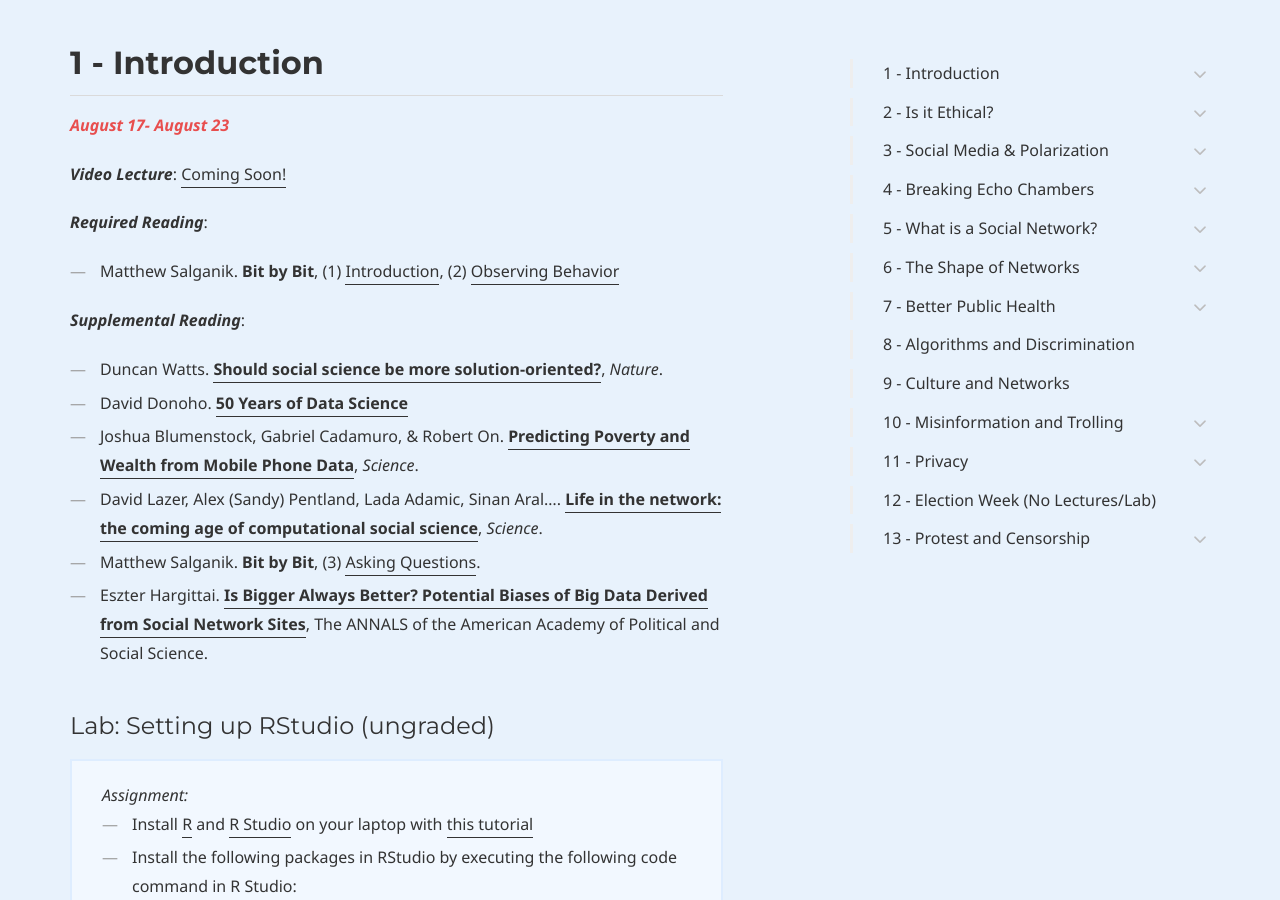
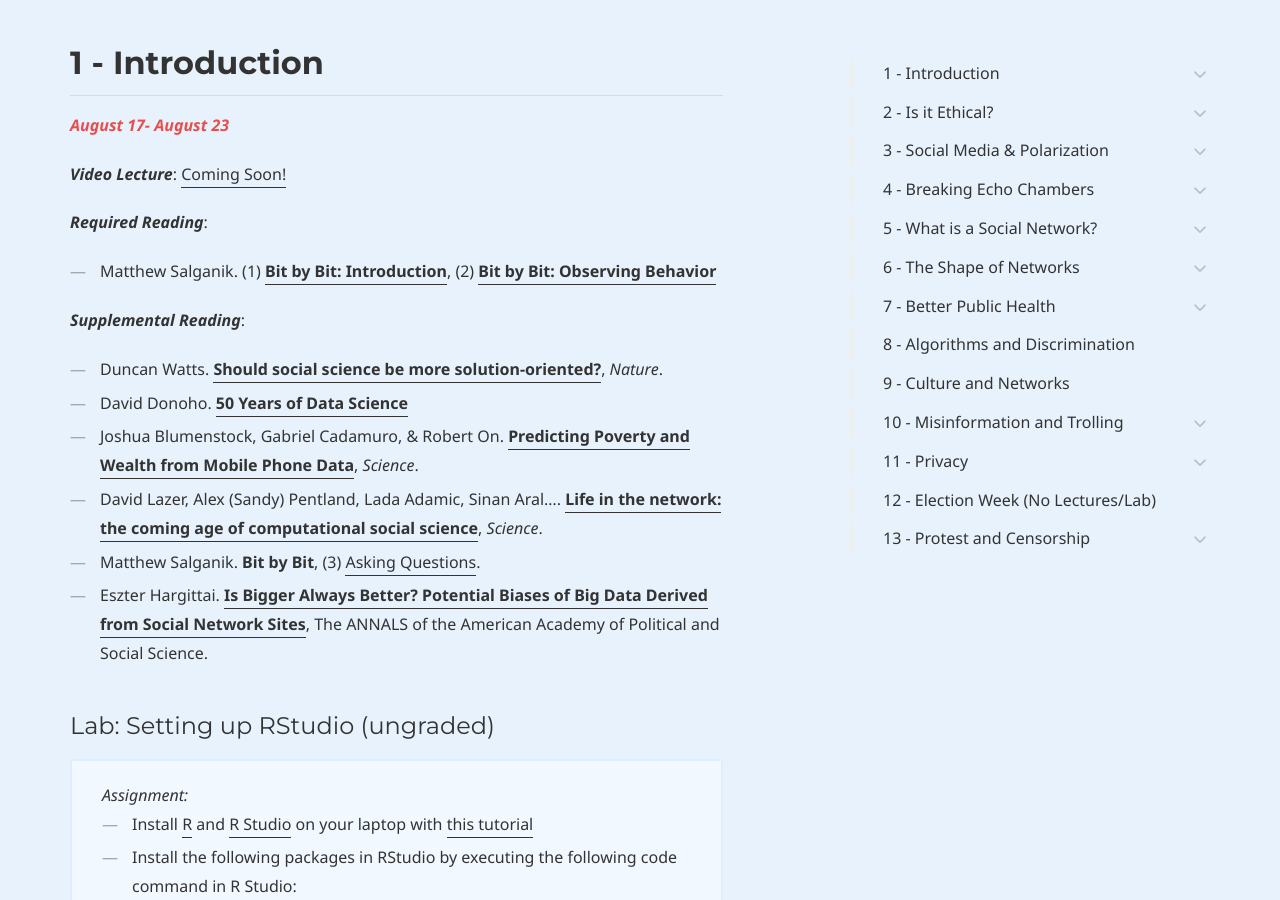
Before and after one commit to dssoc/dssoc.github.io, a Jekyll site: the page built from schedule.md, in a window 1280 px wide and 900 px high, scrolled down 596 px. Built offline with Jekyll 4.4.1, drawn with Linux system fonts in a browser that asks for light colours; some web fonts are replaced.

Commit message:
Update schedule.md

```diff
--- a/schedule.md
+++ b/schedule.md
@@ -27,7 +27,7 @@
 ***Video Lecture***: [Coming Soon!](https://www.youtube.com/channel/UCqvvYami12pj3SYS2JIvzZg)
 
 ***Required Reading***:
-- Matthew Salganik. **Bit by Bit**, (1) [Introduction](https://www.bitbybitbook.com/en/1st-ed/introduction/), (2) [Observing Behavior](https://www.bitbybitbook.com/en/1st-ed/observing-behavior/)
+- Matthew Salganik. (1) [**Bit by Bit: Introduction**](https://www.bitbybitbook.com/en/1st-ed/introduction/), (2) [**Bit by Bit: Observing Behavior**](https://www.bitbybitbook.com/en/1st-ed/observing-behavior/)
 
 
 ***Supplemental Reading***:
```
